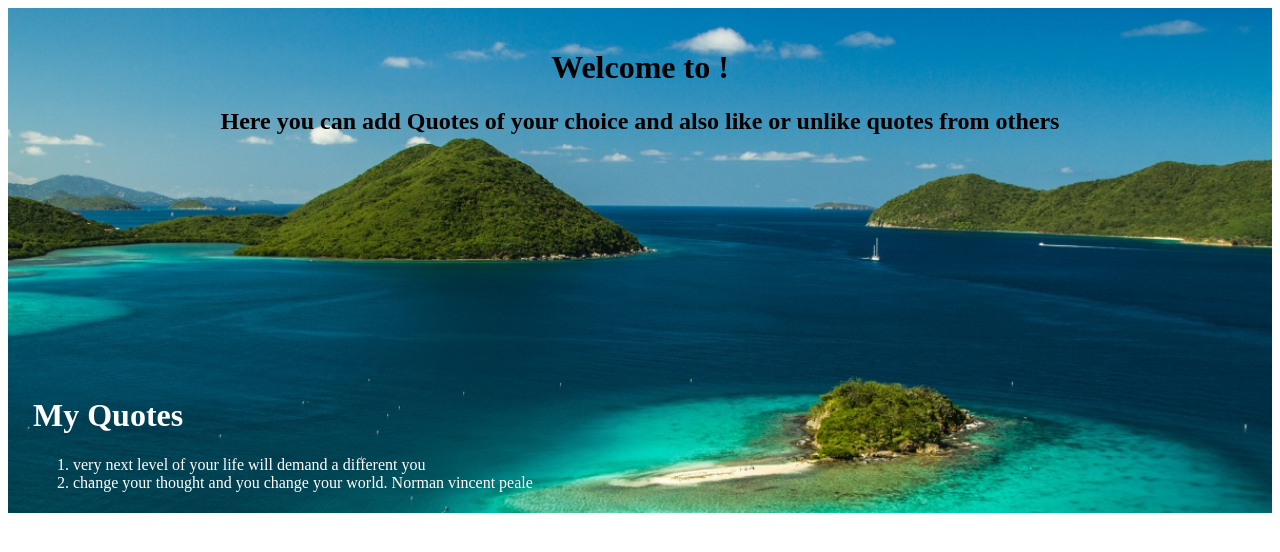
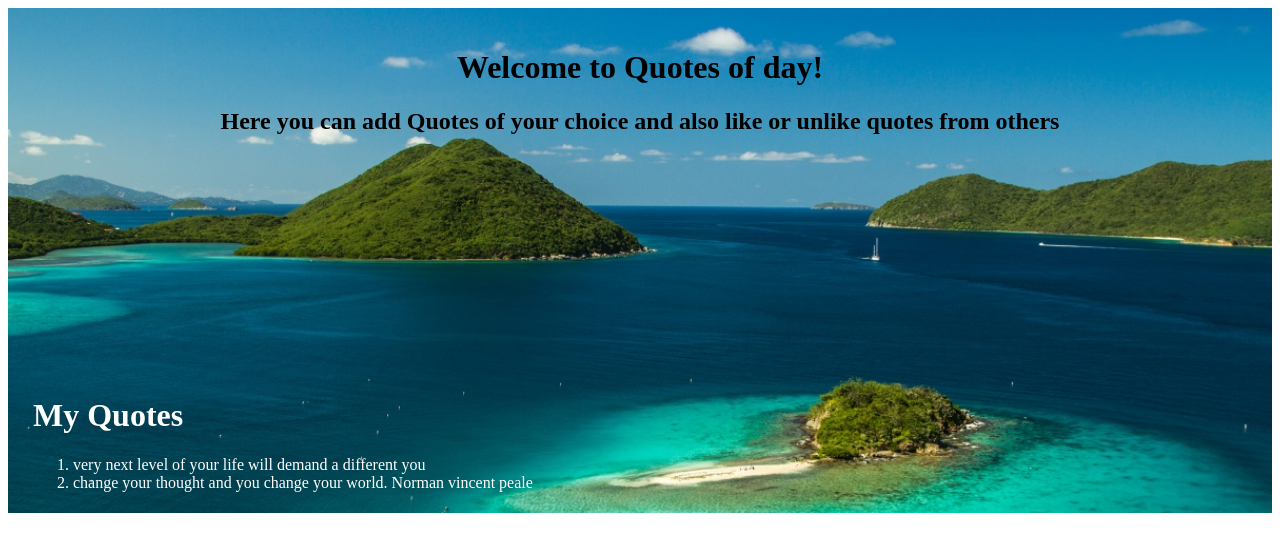
Before and after one commit to rithaven/Quote-vot, an Angular app: page / in a window 1280 px wide. Shown: the top 552 px of the page. Built offline with nearby package versions, Linux system fonts and the light colour scheme.

Commit message:
ADD title

```diff
--- a/src/app/app.component.ts
+++ b/src/app/app.component.ts
@@ -6,7 +6,7 @@ import { Quote } from './quote';
   styleUrls: ['./app.component.css']
 })
 export class AppComponent {
-  title:'Quotes of day'
+  title = 'Quotes of day';
  quotes: Quote = [
   {id:1,name:'very next level of your life will demand a different you'},
   {id:2,name:'change your thought and you change your world. Norman vincent peale'},
```
